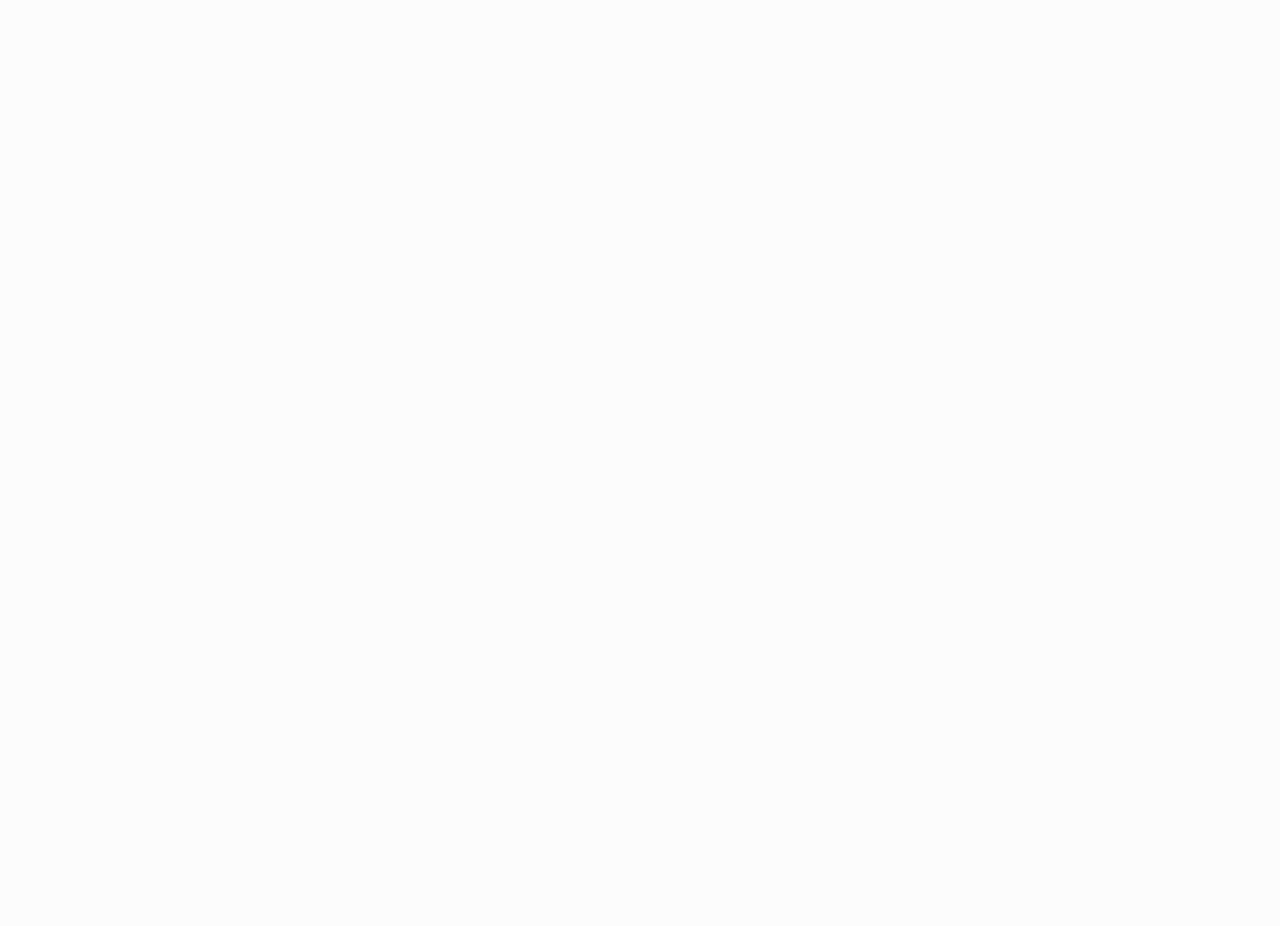
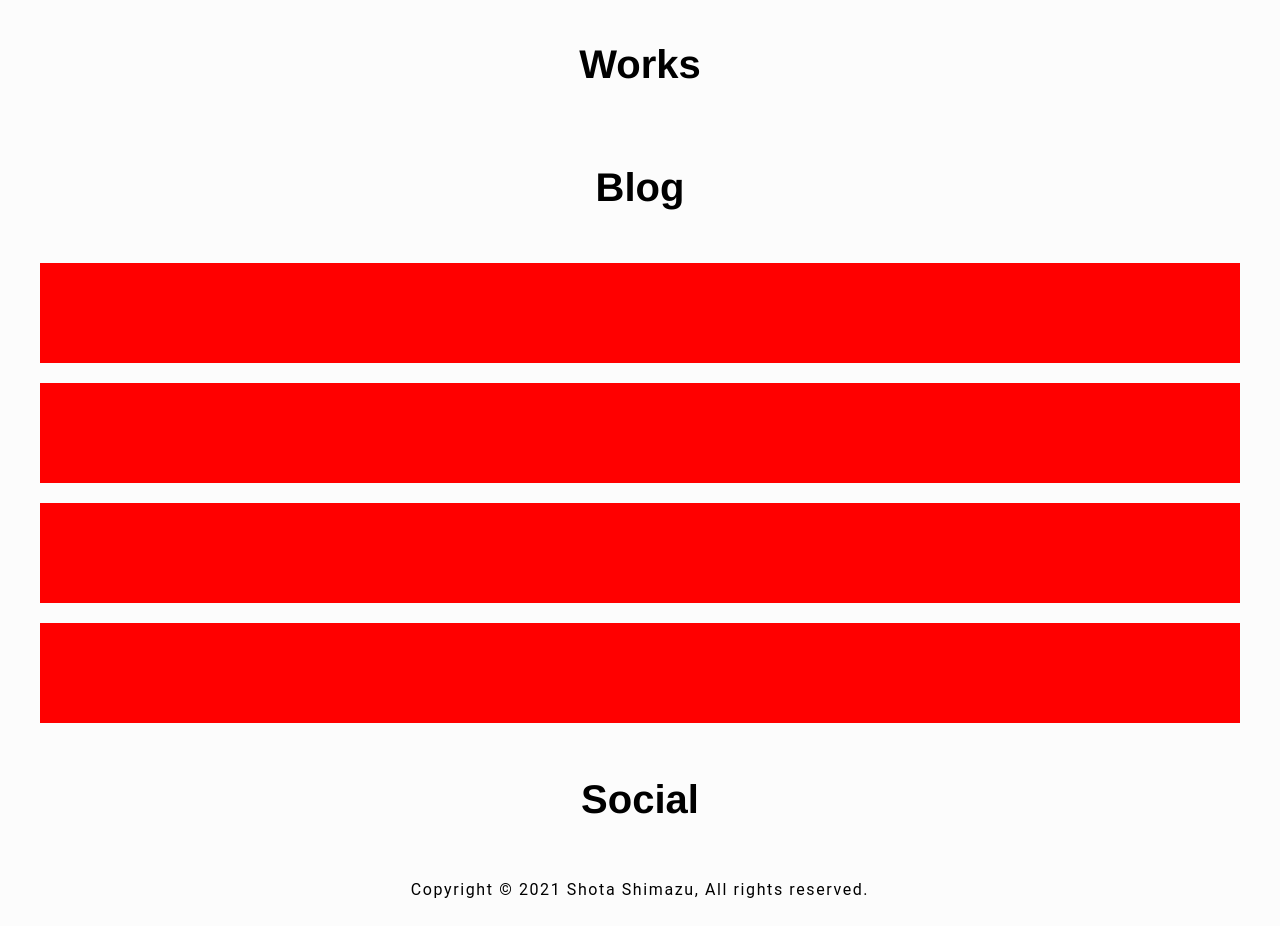
Before and after one commit to shotastage/shotastage.GitHub, a React (Create React App) app: page / in a window 1280 px wide. Shown: the part 404-1330 px from the top of the page. Before the commit the page ends 800 px from the top, so only its background shows below. Built offline with nearby package versions, Linux system fonts and the light colour scheme.

Commit message:
add new components

```diff
--- a/src/App.tsx
+++ b/src/App.tsx
@@ -1,5 +1,8 @@
 import Navbar from './components/Navbar';
 import { Row } from './components/Grid';
+import { Card } from './components/Cards';
+import { Footer, FooterCopyright } from './components/Footer';
+import { Heading1, Heading2, Heading3, Heading4, Heading5 } from './components/Typography';
 import { AppContainer, Avator, Name } from './components/AppComponent';
 
 const App = () => {
@@ -8,8 +11,31 @@
       <Navbar>@shotastage</Navbar>
       <AppContainer>
         <Row>
-          <Avator src="https://pbs.twimg.com/profile_images/1414945557999665161/W_ccWI58_400x400.jpg" className="App-logo" alt="logo" />
+          <Avator src="https://pbs.twimg.com/profile_images/1414945557999665161/W_ccWI58_400x400.jpg" />
           <Name>Shota Shimazu</Name>
+        </Row>
+        <Row>
+          <Heading2>Works</Heading2>
+        </Row>
+        <Row>
+          <Heading2>Blog</Heading2>
+        </Row>
+        <Row>
+          <Card/>
+          <Card/>
+          <Card/>
+          <Card/>
+        </Row>
+        <Row>
+          <Heading2>Social</Heading2>
+        </Row>
+
+        <Row>
+
+            <Footer>
+              <FooterCopyright/>
+            </Footer>
+
         </Row>
       </AppContainer>
     </>
--- /dev/null
+++ b/src/components/Cards.tsx
@@ -0,0 +1,9 @@
+import styled from "styled-components";
+
+export const Card = styled.div`
+  position: relative;
+  background: red;
+  height: 100px;
+  width: 100%;
+  margin: 10px;
+`;
--- /dev/null
+++ b/src/components/Footer.tsx
@@ -0,0 +1,41 @@
+import React from 'react';
+import styled from 'styled-components';
+
+
+type Props = {
+  children: React.ReactNode;
+};
+
+export const Footer = (props: Props) => {
+  return (
+    <>
+      {props.children}
+    </>
+  );
+}
+
+
+const CopyrightText = styled.p`
+  font-family: 'Roboto', sans-serif;
+  width: 100%;
+  text-align: center;
+  letter-spacing: 0.1em;
+  margin-top: 1em;
+  margin-bottom: 1em;
+  @media screen and (max-width: 480px) {
+    font-size: 0.7rem;
+  }
+  @media (prefers-color-scheme: dark) {
+    color: white;
+  }
+`;
+
+export const FooterCopyright = () => {
+  const currentDate = new Date().getFullYear();
+
+  return (
+    <CopyrightText>
+      Copyright © {currentDate} Shota Shimazu, All rights reserved.
+    </CopyrightText>
+  );
+}
```
